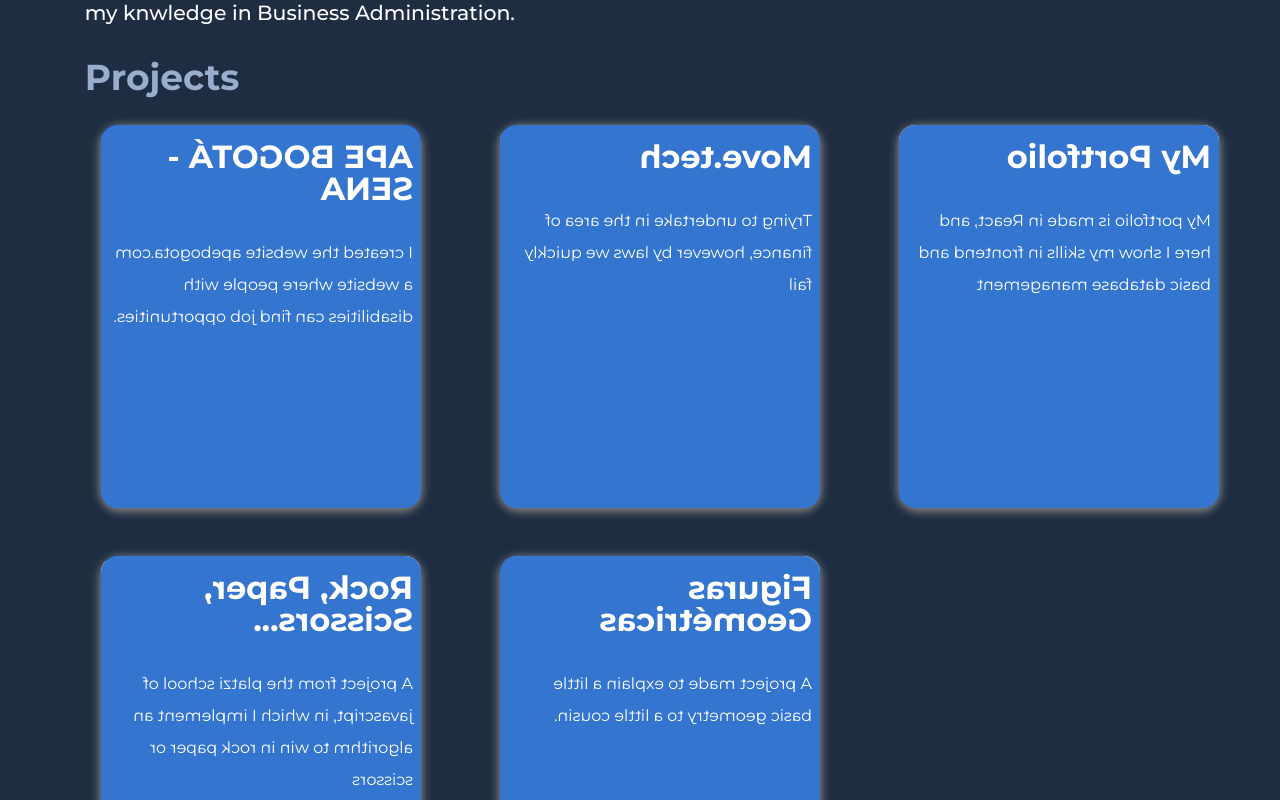
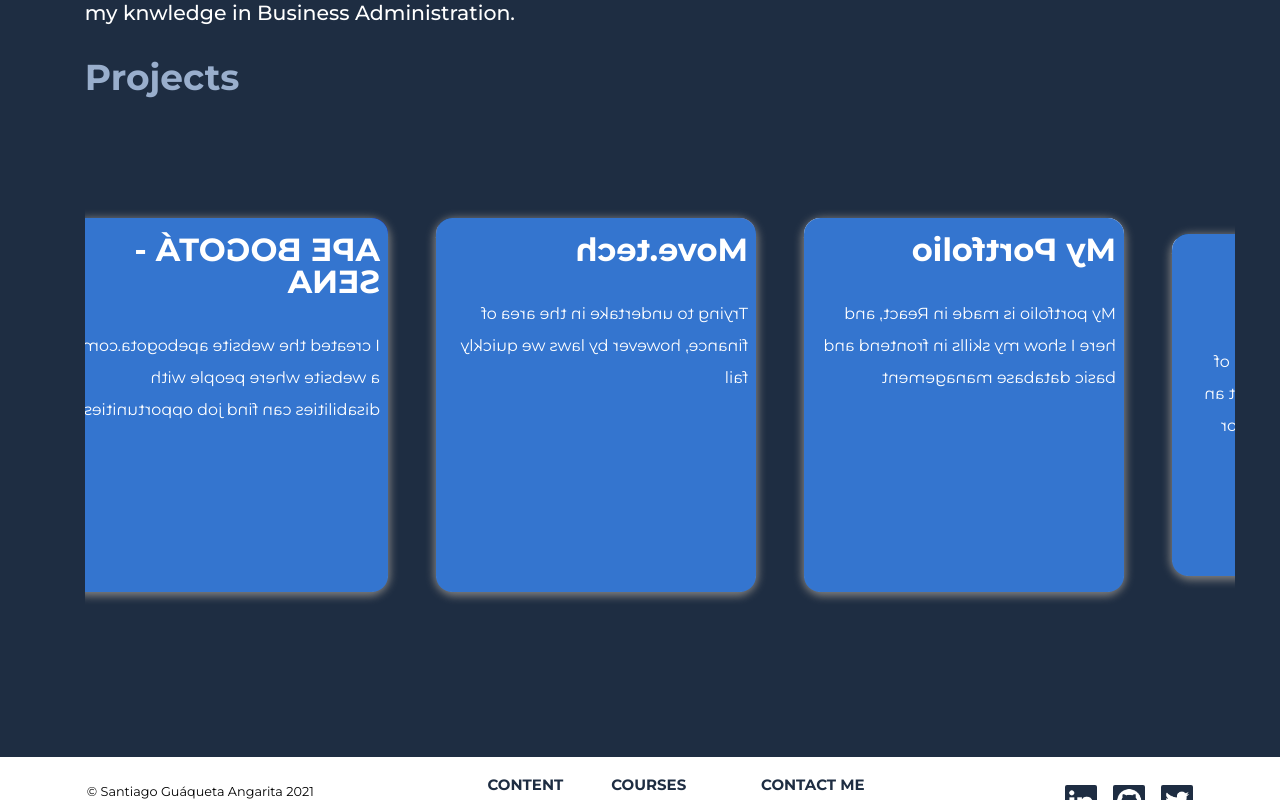
Before and after one commit to santiago9505/portfolio2.0, a React (Create React App) app: page /experience in a window 1280 px wide. Shown: the part 480-1280 px from the top of the page. Built offline with nearby package versions, Linux system fonts and the light colour scheme.

Commit message:
improving projects cards

```diff
--- a/src/assets/styles/Experience.css
+++ b/src/assets/styles/Experience.css
@@ -44,6 +44,10 @@
 }
 
 .project__flip--front {
+  display: flex;
+  flex-direction: column;
+  justify-content: space-between;
+  gap: 0;
   color: black;
 }
 
@@ -79,7 +83,7 @@
   display: flex;
   flex-direction: column;
   justify-content: space-between;
-  gap: 1rem;
+  gap: 0.5rem;
   padding: 0.5rem 0.2rem;
   margin: 0.7rem 0.7rem 0.7rem 0.7rem;
 }
@@ -135,11 +139,11 @@
   }
 
   .project__paragraph--container {
-    gap: 3rem;
+    gap: 1rem;
   }
 
   .experience__project--container {
-    gap: 3rem;
+    gap: 2rem;
   }
 
   .project__title {
@@ -179,8 +183,18 @@
 
 @media (min-width: 1152px) {
   .experience__project--container {
-    grid-template-columns: 1fr 1fr 1fr;
+    display: grid;
+    grid-template-columns: 1fr 1fr 1fr 1fr 1fr;
+    width: 100%;
+    height: 70vh;
+    padding-left: 38rem;
+    overflow: scroll;
   }
+
+  .experience__project--container::-webkit-scrollbar {
+    display: none;
+  }
+
   .experience__container {
     margin-left: 4rem;
     font-size: 1.28rem;
--- a/src/components/Experience/ExperienceContent.js
+++ b/src/components/Experience/ExperienceContent.js
@@ -36,7 +36,7 @@
       <article className="experience__title">
         <h1>Projects</h1>
       </article>
-      <figure className="experience__project--container">
+      <div className="experience__project--container">
         <Project
           img={ApeWebsite}
           project="APE BOGOTÁ - SENA"
@@ -68,7 +68,7 @@
           stack="Html5, Css3, Javascript, Es6, Firebase"
           description="A project made to explain a little basic geometry to a little cousin."
         />
-      </figure>
+      </div>
     </div>
   );
 };
```
